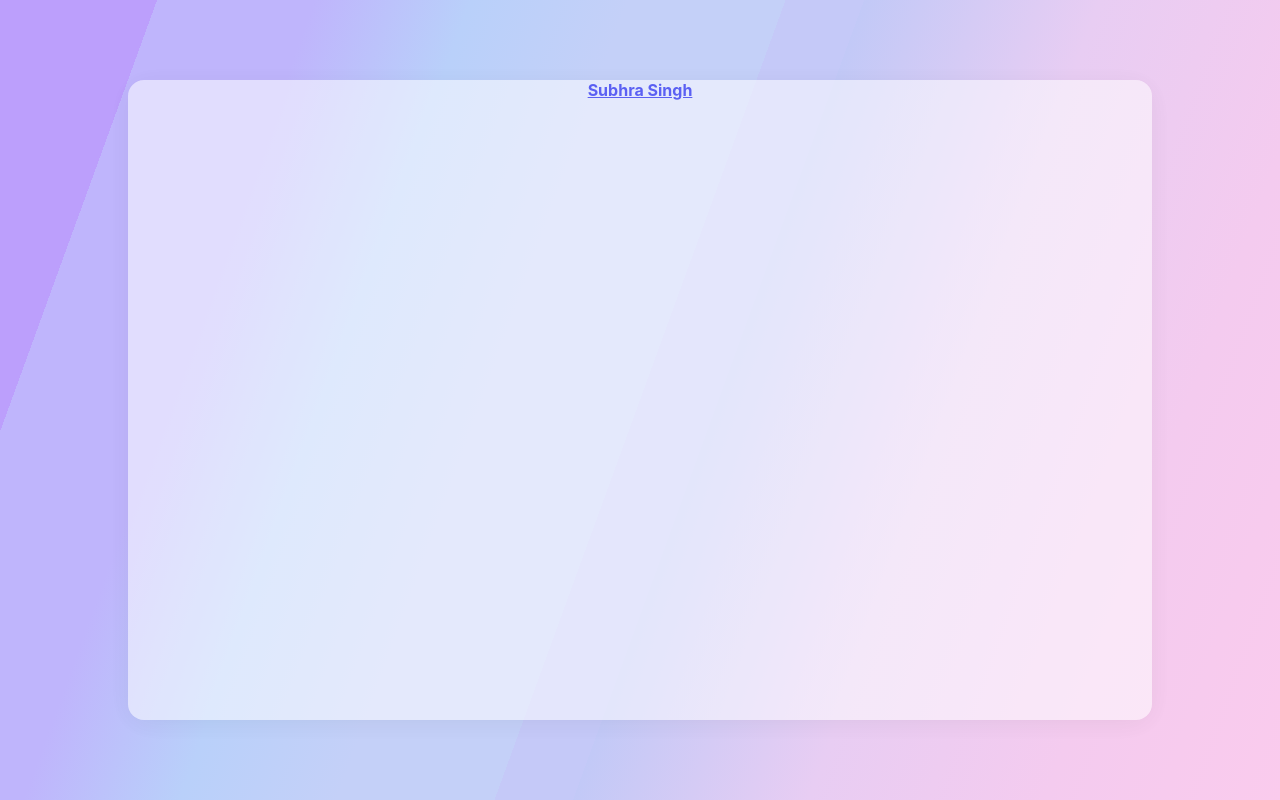
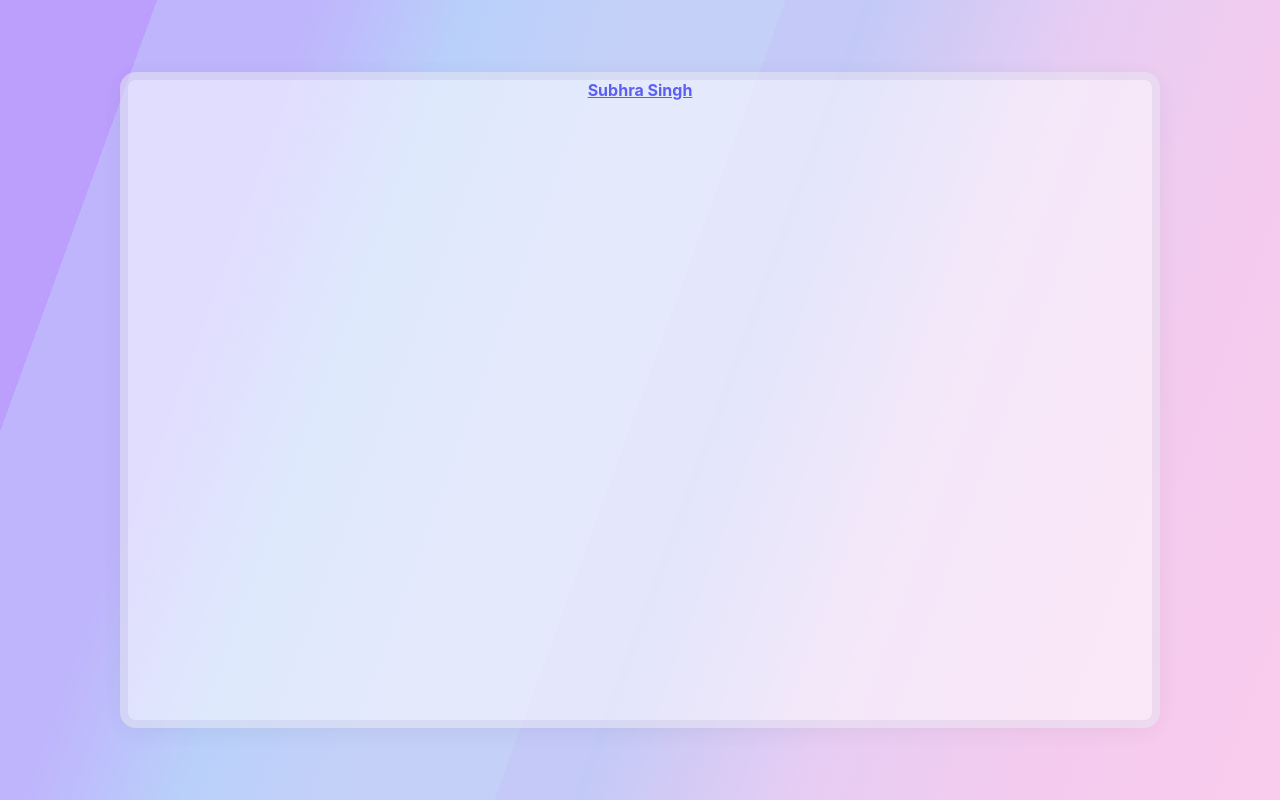
Before and after one commit to SubhraPriyadarshinee/Placement-Grabber, a React (Create React App) app: page / in a window 1280 px wide. Built offline with nearby package versions, Linux system fonts and the light colour scheme.

Commit message:
glass border added

```diff
--- a/src/App.css
+++ b/src/App.css
@@ -38,6 +38,7 @@
   backdrop-filter: blur(5px);
   -webkit-backdrop-filter: blur(5px);
   opacity: 60%;
+  border: 0.5rem solid #e8e6f0;
 }
 
 
```
